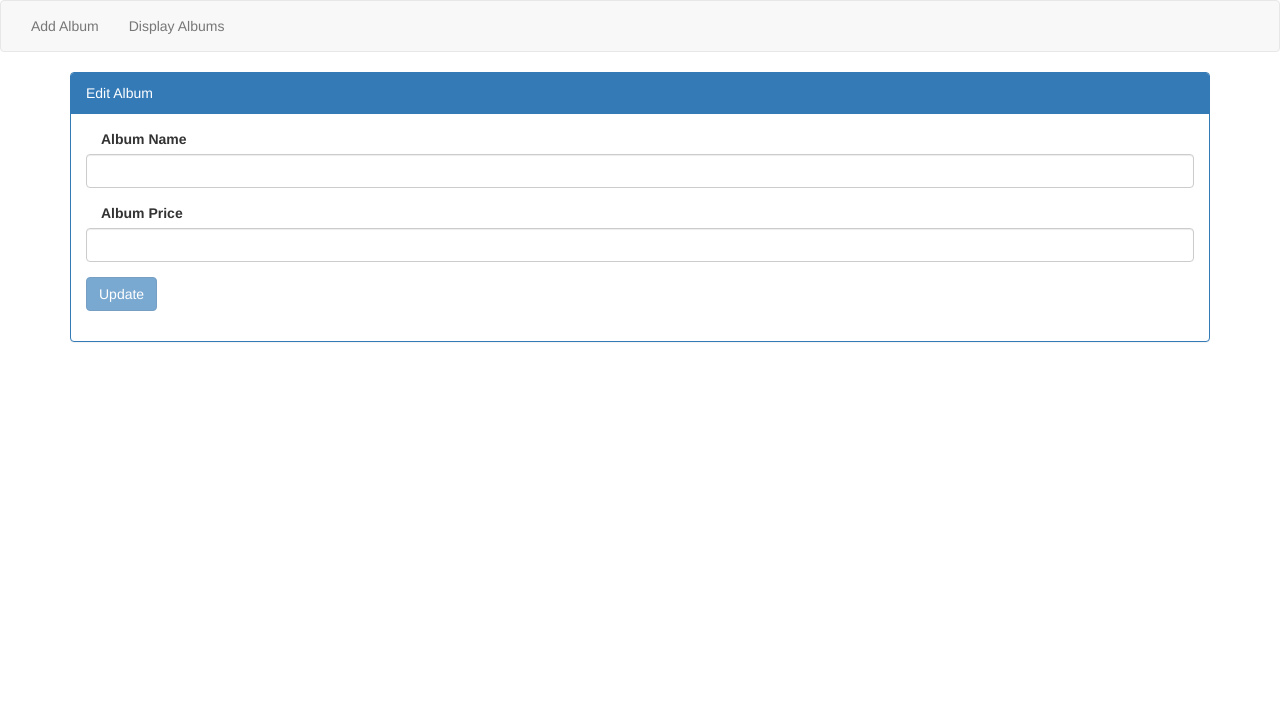
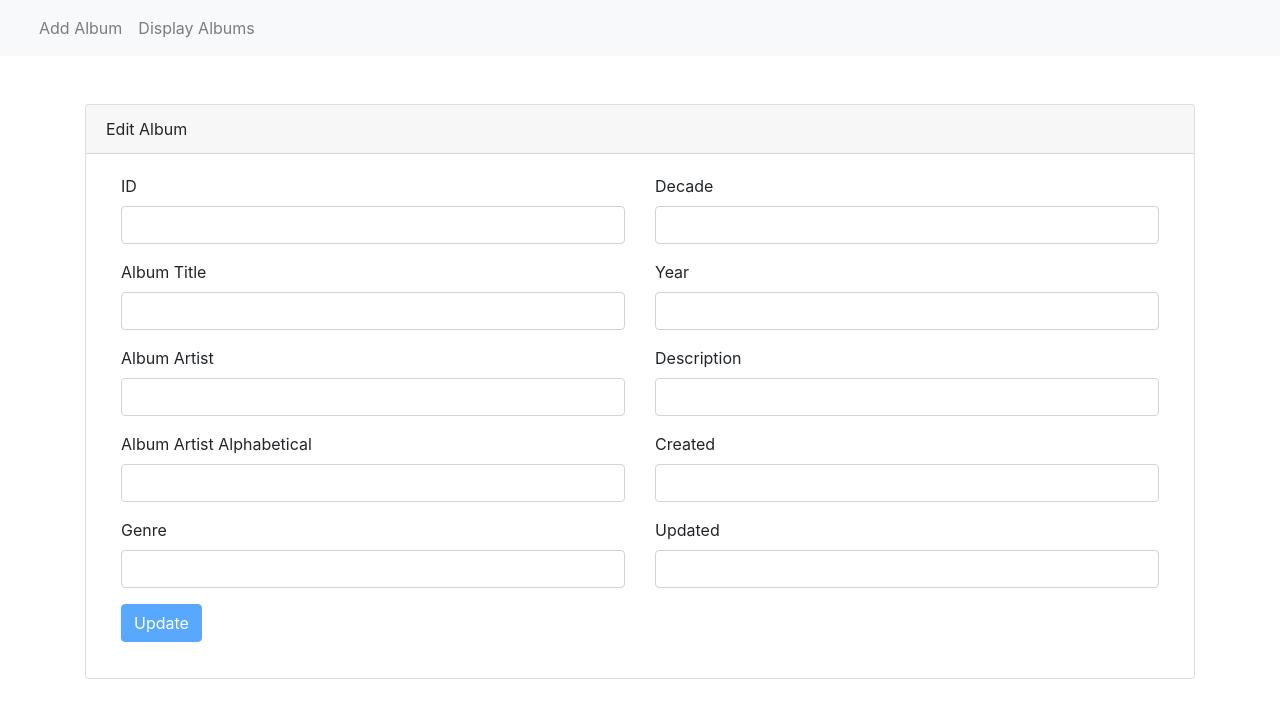
Before and after one commit to daveerwin1/angular-albums, an Angular app: page /edit/1 in a window 1280 px wide. Shown: the top 718 px of the page. Built offline with nearby package versions, Linux system fonts and the light colour scheme; no server answers.

Commit message:
Added: changes

```diff
--- a/package.json
+++ b/package.json
@@ -21,7 +21,7 @@
     "@angular/platform-browser-dynamic": "~7.0.0",
     "@angular/router": "~7.0.0",
     "body-parser": "^1.18.3",
-    "bootstrap": "^3.3.7",
+    "bootstrap": "^4.1.3",
     "core-js": "^2.5.4",
     "cors": "^2.8.4",
     "dotenv": "^6.1.0",
--- a/src/app/album.service.ts
+++ b/src/app/album.service.ts
@@ -1,8 +1,8 @@
 import { Injectable } from '@angular/core';
 import { HttpClient } from '@angular/common/http';
-import { FormGroup,  FormBuilder,  Validators } from '@angular/forms';
+import { FormGroup, FormBuilder, Validators } from '@angular/forms';
 import { Observable } from 'rxjs';
-import { map } from  'rxjs/operators';
+import { map } from 'rxjs/operators';
 
 @Injectable({
   providedIn: 'root'
@@ -18,8 +18,7 @@ export class AlbumService {
       name: name,
       price: price
     };
-    this.http.post(uri, obj)
-        .subscribe(res => console.log('Done'));
+    this.http.post(uri, obj).subscribe(res => console.log('Done'));
   }
 
   getAlbums() {
@@ -42,27 +41,27 @@ export class AlbumService {
       }));
   }
 
-  updateAlbum(name, price, id) {
+  updateAlbum(nid, title, artist, artist_alphabetical, genre, decade, year, description, created, updated, id) {
     const uri = 'http://localhost:4000/albums/update/' + id;
 
     const obj = {
-      name: name,
-      price: price
+      id: nid,
+      title: title,
+      artist: artist,
+      artist_alphabetical: artist_alphabetical,
+      genre: genre,
+      decade: decade,
+      year: year,
+      description: description,
+      created: created,
+      updated: updated,
     };
-    this
-      .http
-      .post(uri, obj)
-      .subscribe(res => console.log('Done'));
+    this.http.post(uri, obj).subscribe(res => console.log('Album updated.'));
   }
 
   deleteAlbum(id) {
     const uri = 'http://localhost:4000/albums/delete/' + id;
 
-        return this
-            .http
-            .get(uri)
-            .pipe(map(res => {
-              return res;
-            }));
+    return this.http.get(uri).pipe(map(res => {return res;}));
   }
 }
--- a/src/app/app.component.html
+++ b/src/app/app.component.html
@@ -1,19 +1,21 @@
-<nav class="navbar navbar-default">
+<div class="mb-5">
+<nav class="navbar navbar-expand-lg navbar-light bg-light">
   <div class="container-fluid">
     <ul class="nav navbar-nav">
-      <li>
-        <a routerLink="create" routerLinkActive="active">
+      <li class="nav-item">
+        <a class="nav-link" routerLink="create" routerLinkActive="active">
           Add Album
         </a>
       </li>
-      <li>
-        <a routerLink="index" routerLinkActive="active">
+      <li class="nav-item">
+        <a class="nav-link" routerLink="index" routerLinkActive="active">
           Display Albums
         </a>
       </li>
     </ul>
   </div>
 </nav>
+</div>
 
 <div class="container">
   <router-outlet></router-outlet>
--- a/src/app/edit/edit.component.html
+++ b/src/app/edit/edit.component.html
@@ -1,29 +1,138 @@
-<div class="panel panel-primary">
-  <div class="panel-heading">
-    {{ title }}
+<div class="card">
+  <div class="card-header">
+    {{ pageTitle }}
   </div>
-  <div class="panel-body">
+  <div class="card-body">
     <form [formGroup]="angForm" novalidate>
+      <div class="container">
+        <div class="row">
+          <div class="col-md-6">
             <div class="form-group">
-        <label class="col-md-4">Album Name</label>
-        <input type="text" class="form-control" formControlName="name" #name [(ngModel)] = "album.name"/>
+              <label class="">ID</label>
+              <input type="text" class="form-control" formControlName="id" #id [(ngModel)]="album.id" />
             </div>
-      <div *ngIf="angForm.controls['name'].invalid && (angForm.controls['name'].dirty || angForm.controls['name'].touched)" class="alert alert-danger">
-        <div *ngIf="angForm.controls['name'].errors.required">
-          Name is required.
+            <div *ngIf="angForm.controls['id'].invalid && (angForm.controls['id'].dirty || angForm.controls['id'].touched)" class="alert alert-danger">
+              <div *ngIf="angForm.controls['id'].errors.required">
+                Id is required.
               </div>
             </div>
+
             <div class="form-group">
-        <label class="col-md-4">Album Price</label>
-        <input type="text" class="form-control" formControlName="price" #price [(ngModel)] = "album.price" />
+              <label class="">Album Title</label>
+              <input type="text" class="form-control" formControlName="title" #title [(ngModel)]="album.title" />
             </div>
-      <div *ngIf="angForm.controls['price'].invalid && (angForm.controls['price'].dirty || angForm.controls['price'].touched)" class="alert alert-danger">
-        <div *ngIf="angForm.controls['price'].errors.required">
-          Price is required.
+            <div *ngIf="angForm.controls['title'].invalid && (angForm.controls['title'].dirty || angForm.controls['title'].touched)" class="alert alert-danger">
+              <div *ngIf="angForm.controls['title'].errors.required">
+                Title is required.
               </div>
             </div>
+
             <div class="form-group">
-          <button (click)="updateAlbum(name.value, price.value)" [disabled]="angForm.pristine || angForm.invalid" class="btn btn-primary">Update</button>
+              <label class="">Album Artist</label>
+              <input type="text" class="form-control" formControlName="artist" #artist [(ngModel)]="album.artist" />
+            </div>
+            <div *ngIf="angForm.controls['artist'].invalid && (angForm.controls['artist'].dirty || angForm.controls['artist'].touched)" class="alert alert-danger">
+              <div *ngIf="angForm.controls['artist'].errors.required">
+                Artist is required.
+              </div>
+            </div>
+
+            <div class="form-group">
+              <label class="">Album Artist Alphabetical</label>
+              <input type="text" class="form-control" formControlName="artist_alphabetical" #artist_alphabetical [(ngModel)]="album.artist_alphabetical" />
+            </div>
+            <div *ngIf="angForm.controls['artist_alphabetical'].invalid && (angForm.controls['artist_alphabetical'].dirty || angForm.controls['artist_alphabetical'].touched)" class="alert alert-danger">
+              <div *ngIf="angForm.controls['artist_alphabetical'].errors.required">
+                Artist Alphabetical is required.
+              </div>
+            </div>
+
+            <div class="form-group">
+              <label class="">Genre</label>
+              <input type="text" class="form-control" formControlName="genre" #genre [(ngModel)]="album.genre" />
+            </div>
+            <div *ngIf="angForm.controls['genre'].invalid && (angForm.controls['genre'].dirty || angForm.controls['genre'].touched)" class="alert alert-danger">
+              <div *ngIf="angForm.controls['genre'].errors.required">
+                Genre is required.
+              </div>
+            </div>
+
+          </div>
+          <div class="col-md-6">
+
+            <div class="form-group">
+              <label class="">Decade</label>
+              <input type="text" class="form-control" formControlName="decade" #decade [(ngModel)]="album.decade" />
+            </div>
+            <div *ngIf="angForm.controls['decade'].invalid && (angForm.controls['decade'].dirty || angForm.controls['decade'].touched)" class="alert alert-danger">
+              <div *ngIf="angForm.controls['decade'].errors.required">
+                Decade is required.
+              </div>
+            </div>
+
+            <div class="form-group">
+              <label class="">Year</label>
+              <input type="text" class="form-control" formControlName="year" #year [(ngModel)]="album.year" />
+            </div>
+            <div *ngIf="angForm.controls['year'].invalid && (angForm.controls['year'].dirty || angForm.controls['year'].touched)" class="alert alert-danger">
+              <div *ngIf="angForm.controls['year'].errors.required">
+                Year is required.
+              </div>
+            </div>
+
+            <div class="form-group">
+              <label class="">Description</label>
+              <input type="text" class="form-control" formControlName="description" #description [(ngModel)]="album.description" />
+            </div>
+            <div *ngIf="angForm.controls['description'].invalid && (angForm.controls['description'].dirty || angForm.controls['description'].touched)" class="alert alert-danger">
+              <div *ngIf="angForm.controls['description'].errors.required">
+                Description is required.
+              </div>
+            </div>
+
+            <div class="form-group">
+              <label class="">Created</label>
+              <input type="text" class="form-control" formControlName="created" #created [(ngModel)]="album.created" />
+            </div>
+            <div *ngIf="angForm.controls['created'].invalid && (angForm.controls['created'].dirty || angForm.controls['created'].touched)" class="alert alert-danger">
+              <div *ngIf="angForm.controls['created'].errors.required">
+                Created is required.
+              </div>
+            </div>
+
+            <div class="form-group">
+              <label class="">Updated</label>
+              <input type="text" class="form-control" formControlName="updated" #updated [(ngModel)]="album.updated" />
+            </div>
+            <div *ngIf="angForm.controls['updated'].invalid && (angForm.controls['updated'].dirty || angForm.controls['updated'].touched)" class="alert alert-danger">
+              <div *ngIf="angForm.controls['updated'].errors.required">
+                Updated is required.
+              </div>
+            </div>
+          </div>
+        </div>
+      </div>
+
+      <div class="container">
+        <div class="row">
+          <div class="col-md-6">
+            <div class="form-group">
+              <button (click)="updateAlbum(
+              id.value,
+              title.value,
+              artist.value,
+              artist_alphabetical.value,
+              genre.value,
+              decade.value,
+              year.value,
+              description.value,
+              created.value,
+              updated.value
+             )"
+                [disabled]="angForm.pristine || angForm.invalid" class="btn btn-primary">Update</button>
+            </div>
+          </div>
+        </div>
       </div>
     </form>
   </div>
--- a/src/app/edit/edit.component.ts
+++ b/src/app/edit/edit.component.ts
@@ -12,21 +12,43 @@ export class EditComponent implements OnInit {
 
   album: any;
   angForm: FormGroup;
-  title = 'Edit Album';
-  constructor(private route: ActivatedRoute, private router: Router, private service: AlbumService, private fb: FormBuilder) {
+  pageTitle = 'Edit Album';
+  constructor(
+    private route: ActivatedRoute,
+    private router: Router,
+    private service: AlbumService,
+    private fb: FormBuilder) {
     this.createForm();
   }
 
   createForm() {
     this.angForm = this.fb.group({
-      name: ['', Validators.required],
-      price: ['', Validators.required]
+      id: ['', Validators.required],
+      title: ['', Validators.required],
+      artist: ['', Validators.required],
+      artist_alphabetical: ['', Validators.required],
+      genre: ['', Validators.required],
+      decade: ['', Validators.required],
+      year: ['', Validators.required],
+      description: [''],
+      created: ['', Validators.required],
+      updated: ['', Validators.required],
     });
   }
 
-  updateAlbum(name, price) {
+  updateAlbum(
+    id,
+    title,
+    artist,
+    artist_alphabetical,
+    genre,
+    decade,
+    year,
+    description,
+    created,
+    updated) {
     this.route.params.subscribe(params => {
-      this.service.updateAlbum(name, price, params['id']);
+      this.service.updateAlbum(id, title, artist, artist_alphabetical, genre, decade, year, description, created, updated, params['id']);
       this.router.navigate(['index']);
     });
   }
--- a/src/app/index/index.component.html
+++ b/src/app/index/index.component.html
@@ -14,7 +14,7 @@
           <td>{{ album.artist }}</td>
           <td>{{ album.genre }}</td>
           <td><a [routerLink]="['/edit', album._id]" class="">Edit</a></td>
-          <td><a (click)="deleteAlbum(album._id)"  class="">Delete</a></td>
+          <td><!--<a (click)="deleteAlbum(album._id)"  class="">Delete</a>--></td>
       </tr>
   </tbody>
 </table>
```
Also changed, not shown: config/DB.js (+7 -7 lines), 1 other file (tests, documents, lock files or other folders). Lines whose indentation alone changed are shown as unchanged.
